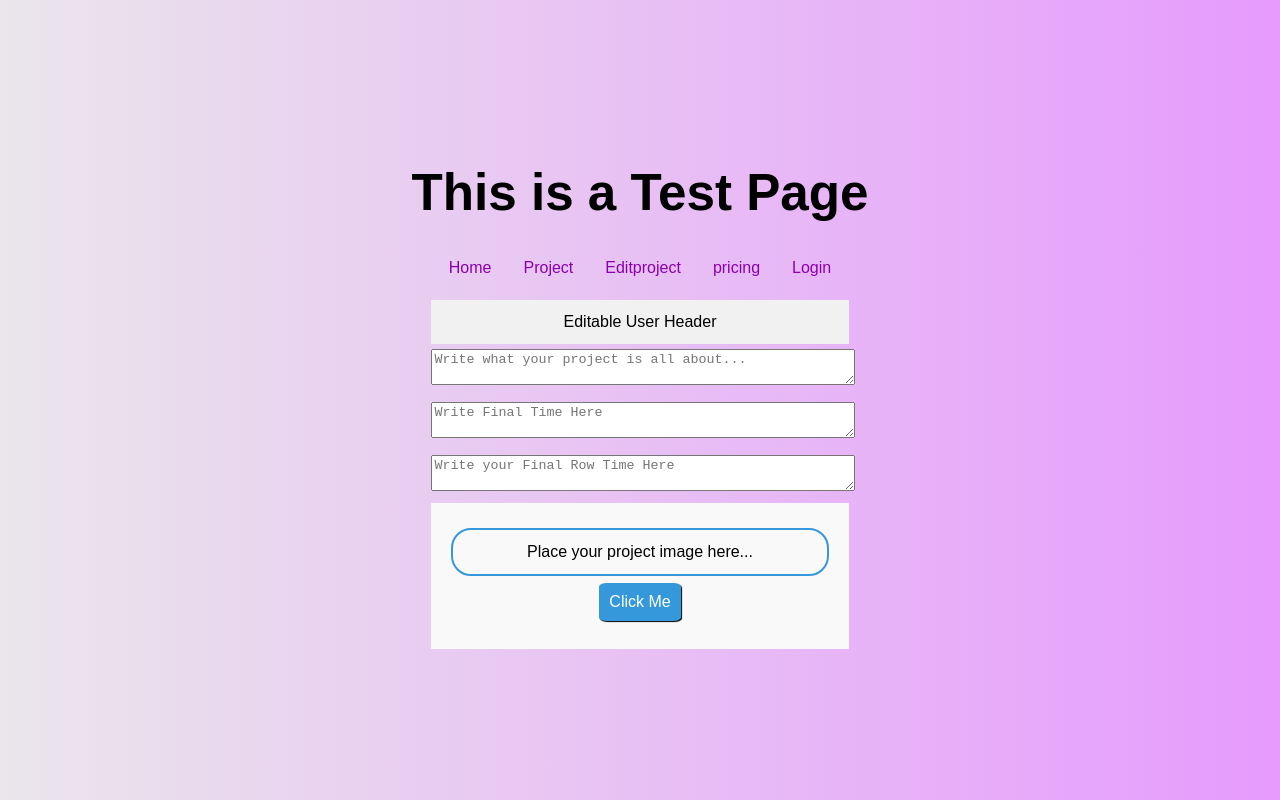
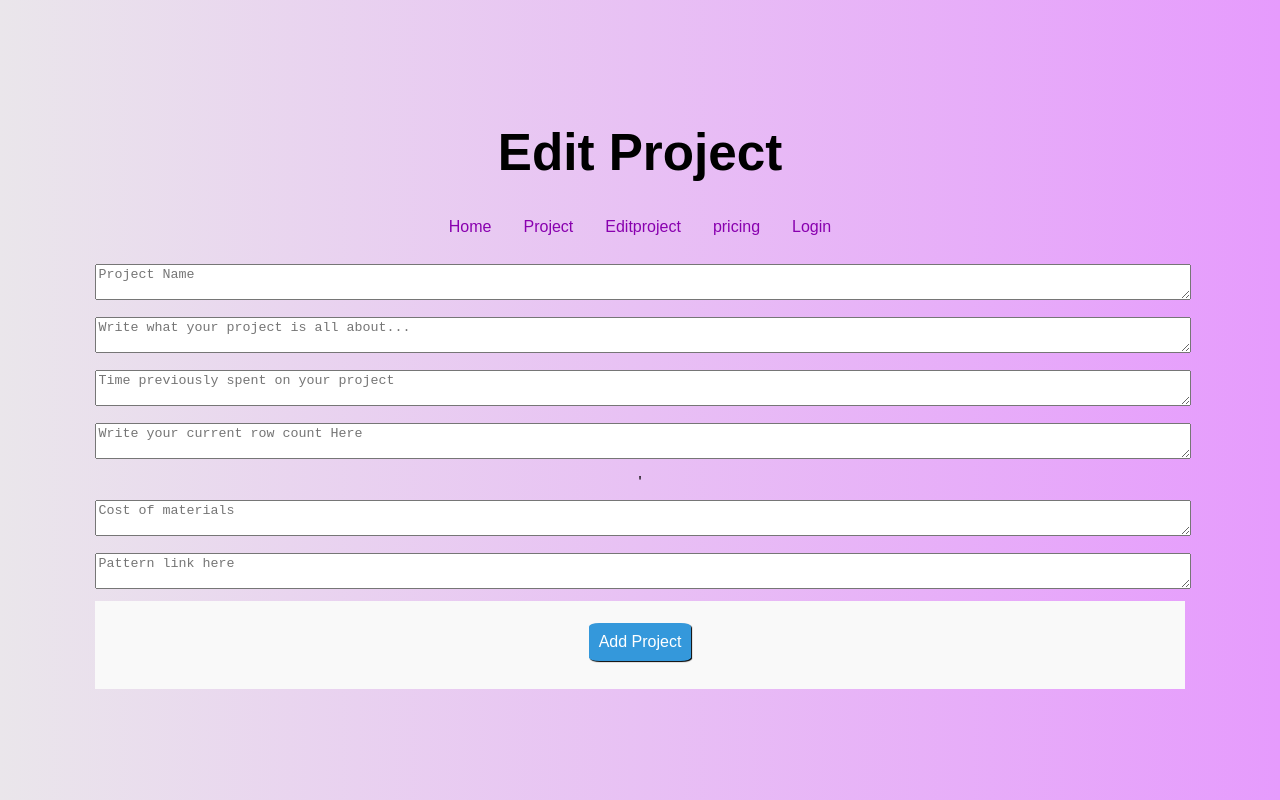
Before and after one commit to mabelheiner/crochetpal, a React (Vite) app: page /editproject in a window 1280 px wide. Built offline with nearby package versions, Linux system fonts and the light colour scheme; no server answers.

Commit message:
changed buttons on tracker, changed form on edit project, edit project now adds project to table with userId

```diff
--- a/package.json
+++ b/package.json
@@ -11,6 +11,7 @@
   },
   "dependencies": {
     "@supabase/supabase-js": "^2.36.0",
+    "fs": "^0.0.1-security",
     "react": "^18.2.0",
     "react-dom": "^18.2.0",
     "react-router-dom": "^6.16.0"
--- a/src/RowCounter.jsx
+++ b/src/RowCounter.jsx
@@ -26,9 +26,9 @@ class RowCounter extends Component {
             <>
             <h1>Row Count</h1>
             <div className="counterDisplay">
+                <button onClick={this.decCount}>-</button>
+                <p>{count}</p>
                 <button onClick={this.addCount}>+</button>
-                <p>{count}</p>
-                <button onClick={this.decCount}>-</button>
             </div>
             </>
         )
--- a/src/editproject.jsx
+++ b/src/editproject.jsx
@@ -8,23 +8,81 @@ import Navbar from "./Navbar";
 
 
 export default function Tester() {
+  const [session, setSession] = useState(null);
+
+  const [projectName, setProjectName] = useState('');
+  const [projectDescription, setProjectDescription] = useState('');
+  const [timeSpent, setTimeSpent] = useState('');
+  const [rowCount, setRowCount] = useState('');
+  const [estimatedPrice, setEstimatedPrice] = useState('');
+  const [projectUrl, setProjectUrl] = useState('');
+
+  useEffect(() => {
+      const fetchUser = async () => {
+      const curr_user = await supabase.auth.getSession();
+      console.log(await supabase.auth.getSession())
+      if (curr_user) {
+          const user_data = curr_user.data.session.user;
+
+          const user_info = await supabase
+          .from('CurrentUsers')
+          .select('*')
+          .eq('email', user_data.email)
+          setSession(user_info.data[0]);
+          console.log('Session: ', session);
+      }
+  }
+
+  fetchUser();
+  }, [])
+
+  const addProject = async () => {
+    console.log('Add project to:', session.id);
+
+    try {
+      const {data, error} = await supabase
+      .from('UserProjects')
+      .insert([
+        {
+          userId: session.id,
+          url: projectUrl,
+          description: projectDescription,
+          name: projectName,
+          estimatedPrice: estimatedPrice,
+          timeSpent: timeSpent,
+          rowCount: rowCount
+        }
+      ])
+
+      setProjectName('');
+      setProjectDescription('');
+      setTimeSpent('');
+      setRowCount('');
+      setEstimatedPrice('');
+      setProjectUrl('');
+
+    } catch (error) {
+      console.log(error.message);
+    }
+  }
     return (
       <>
         <header>
-          <h1>This is a Test Page</h1>
+          <h1>Edit Project</h1>
         </header>
         <Navbar />
     <div class="content">
     <div class="rightside">
-            <header id="user-header" contenteditable="true">Editable User Header</header>
-        <textarea class="projectdescription" placeholder="Write what your project is all about..."></textarea>
-            <div class="text-boxes">
-                <textarea class="small_box" placeholder="Write Final Time Here"></textarea>
-                <textarea class="small_box" placeholder="Write your Final Row Time Here"></textarea>
-            </div>
-            <div class="leftside">
-            <div class="image-box">Place your project image here... </div>
-            <button>Click Me</button>
+          <div class="text-boxes">
+            <textarea className="small_box" placeholder='Project Name' value={projectName} onChange={(e) => setProjectName(e.target.value)}></textarea>
+            <textarea className="small_box" placeholder="Write what your project is all about..." value={projectDescription} onChange={(e) => setProjectDescription(e.target.value)}></textarea>
+            <textarea className="small_box" placeholder="Time previously spent on your project" value={timeSpent} onChange={(e) => setTimeSpent(e.target.value)}></textarea>
+            <textarea className="small_box" placeholder="Write your current row count Here" value={rowCount} onChange={(e) => setRowCount(e.target.value)}></textarea>'
+            <textarea className="small_box" placeholder="Cost of materials" value={estimatedPrice} onChange={(e) => setEstimatedPrice(e.target.value)}></textarea>
+            <textarea className="small_box" placeholder='Pattern link here' value={projectUrl} onChange={(e) => setProjectUrl(e.target.value)}></textarea>
+          </div>
+          <div className="leftside">
+            <button onClick={addProject}>Add Project</button>
         </div>
       </div>
       </div>
```
Also changed, not shown: 1 other file (tests, documents, lock files or other folders).
